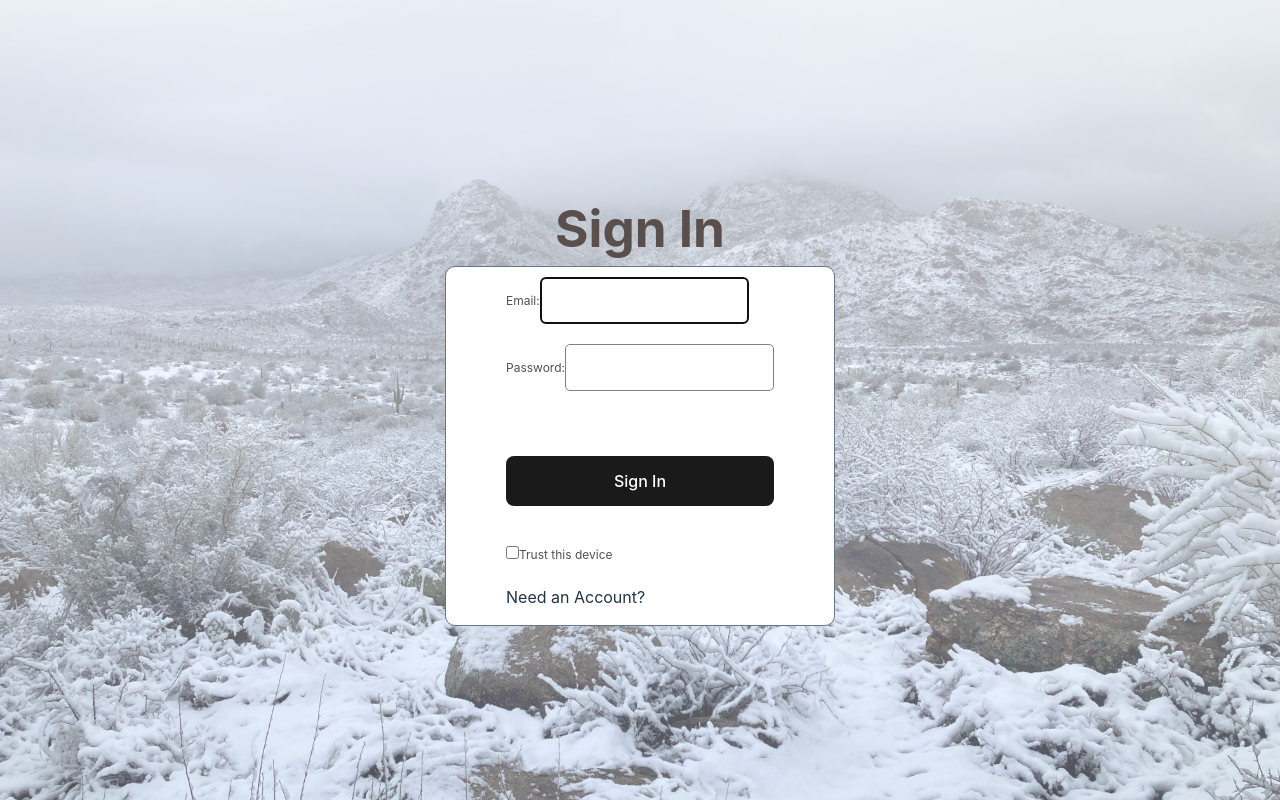
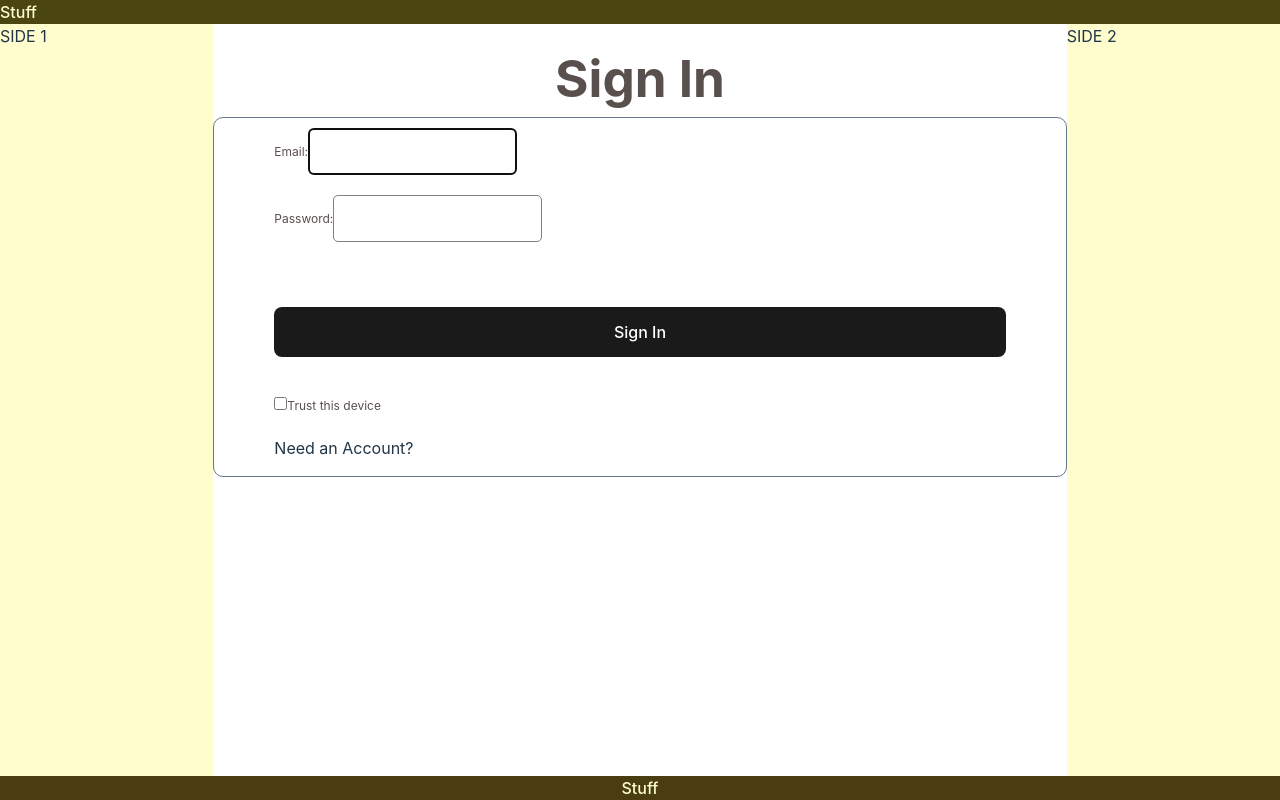
Before and after one commit to wholesoft/stuff, a React (Vite) app in the folder FrontEnd/: page /login in a window 1280 px wide. Built offline with nearby package versions, Linux system fonts and the light colour scheme.

Commit message:
layout updates

```diff
--- a/FrontEnd/src/App.css
+++ b/FrontEnd/src/App.css
@@ -1,4 +1,5 @@
 .app {
+  /*
   display: flex;
   align-items: center;
   justify-content: center;
@@ -10,6 +11,7 @@
     url("/src/assets/IMG_0342.jpg");
   background-size: cover;
   background-position: center;
+  */
 }
 
 .active {
--- a/FrontEnd/src/components/Layout.jsx
+++ b/FrontEnd/src/components/Layout.jsx
@@ -2,12 +2,16 @@ import { Outlet } from "react-router-dom"
 
 const Layout = () => {
     return (
-        <>
-        { /* ADD HEADER */ }
-        <main className='App'>
+        <div className='wrapper'>
+        <div className='logo'><a href='/'>Stuff</a></div>
+        <div className='login'><span><a href='/login/'>login</a></span></div>
+        <article className='content'>
             <Outlet />
-        </main>
-        </>
+        </article>
+        <aside className='side'>SIDE 1</aside>
+        <aside className='side2'>SIDE 2</aside>
+        <footer className='main-footer'><a href='/'>Stuff</a></footer>
+        </div>
     )
 }
 
--- a/FrontEnd/src/index.css
+++ b/FrontEnd/src/index.css
@@ -13,6 +13,75 @@
   -moz-osx-font-smoothing: grayscale;
   -webkit-text-size-adjust: 100%;
 }
+
+html {
+	/* PALLETE */
+	--bg-color: #fffdce;
+	--side-color: #fffdce;
+	--header-color: #4A4511;
+	--footer-color: #4a3d11;
+}
+
+
+/* CSS GRID */
+/* CSS GRID START */
+
+.logo {
+	grid-area: logo;
+	background-color: var(--header-color);
+  }
+
+  .logo a {
+    color: var(--bg-color);
+}
+
+  .login {
+	grid-area: login;
+	background-color: var(--header-color);
+	color: var(--bg-color);
+  }
+
+  .login a {
+	color: var(--bg-color);
+  }
+
+  .content {
+  grid-area: content;
+
+
+  }
+  .side {
+  grid-area: sidebar;
+  background-color: var(--side-color);
+  }
+  .side2 {
+  grid-area: sidebar2;
+  background-color: var(--side-color);
+  }
+  .main-footer {
+  grid-area: footer;
+  background-color: var(--footer-color);
+  color: var(--bg-color);
+  text-align: center;
+  }
+
+  .main-footer a {
+	color: var(--bg-color);
+  }
+
+  .wrapper {
+display: grid;
+gap: 0px;
+grid-template-areas:
+  "logo"
+  "login"
+  "content"
+  "sidebar"
+  "sidebar2"
+  "footer";
+}
+
+/* END CSS GRID */
 
 a {
   font-weight: 500;
@@ -68,3 +137,35 @@ button:focus-visible {
     color: #747bff;
   }
 }
+
+@media (min-width: 550px) {
+  .wrapper {
+    grid-template-columns: 1fr 4fr;
+    grid-template-areas:
+    "logo  login"
+    "sidebar content"
+    "sidebar2 content"
+    "footer footer";
+    min-height:100vh;
+  }
+
+  .login {
+    text-align: right;
+    }
+  }
+
+  @media (min-width: 700px) {
+    .wrapper {
+      grid-template-columns: 1fr 4fr 1fr;
+      grid-template-areas:
+      "logo login login"
+      "sidebar content sidebar2"
+      "footer footer footer";
+      grid-template-rows: auto 1fr auto;
+      min-height:100vh;
+    }
+
+
+    }
+
+    /* CSS GRID END */
```
Also changed, not shown: 1 other file (tests, documents, lock files or other folders).
